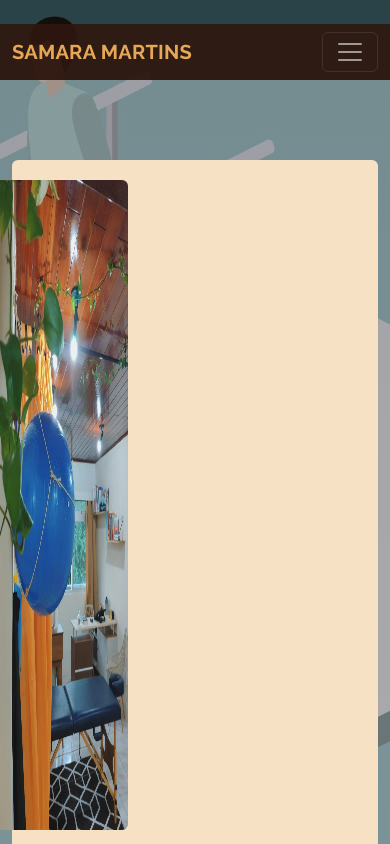
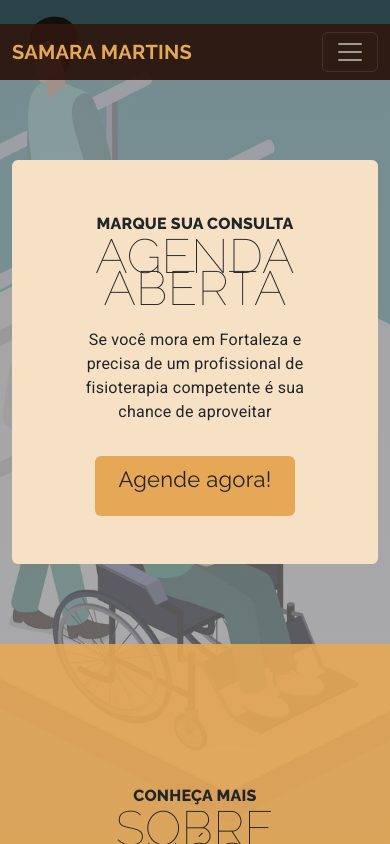
Before and after one commit to lucassantoss-dev/Scheduling, an Angular app: page / in a window 390 px wide. Built offline with nearby package versions, Linux system fonts and the light colour scheme.

Commit message:
changing responsivity

```diff
--- a/src/app/features/landing-page/components/services/services.component.scss
+++ b/src/app/features/landing-page/components/services/services.component.scss
@@ -122,3 +122,34 @@ body {
         max-width: 85vw;
     }
 }
+
+@media (min-width: 260px) and (max-width: 399px) {
+    .product-item .product-item-title {
+        position: relative;
+        z-index: 2;
+        right: 20px;
+        margin-bottom: 0;
+    }
+
+    .section-heading .section-heading-upper {
+        font-size: 1.3rem;
+    }
+
+    .section-heading .section-heading-lower {
+        font-size: 1.5rem;
+    }
+
+    .product-item .product-item-img {
+        position: relative;
+        z-index: 0;
+        max-width: 75vw;
+        height: 100vw;
+    }
+
+    .product-item .product-item-description {
+        position: relative;
+        z-index: 1;
+        margin-top: -3rem;
+        max-width: 85vw;
+    }
+}
--- a/src/app/features/landing-page/landing-page.component.scss
+++ b/src/app/features/landing-page/landing-page.component.scss
@@ -131,6 +131,69 @@ body {
     background-color: #E6A756;
 }
 
+@media (min-width: 260px) and (max-width: 401px) {
+    .intro .intro-img {
+        display: none;
+    }
+
+    .intro .intro-text {
+        left: 0;
+        width: 100%;
+        height: auto;
+        margin-top: 3rem;
+        margin-bottom: 2rem;
+        position: relative;
+        z-index: 2;
+    }
+
+    .intro .intro-text h2 {
+        margin-bottom: 1rem;
+    }
+
+    .intro .intro-text p {
+        margin-bottom: 1rem;
+    }
+
+    .intro .intro-text .intro-button {
+        width: 100%;
+        left: 0;
+        position: relative;
+        margin-top: 2rem;
+        bottom: auto;
+    }
+}
+
+@media (min-width: 402px) and (max-width: 991px) {
+    .intro .intro-img {
+        display: none;
+    }
+
+    .intro .intro-text {
+        left: 0;
+        width: 100%;
+        margin-top: 3rem;
+        position: relative;
+        margin-bottom: 2rem;
+        z-index: 2;
+    }
+
+    .intro .intro-text h2 {
+        margin-bottom: 1rem;
+    }
+
+    .intro .intro-text p {
+        margin-bottom: 1rem;
+    }
+
+    .intro .intro-text .intro-button {
+        width: 100%;
+        left: 0;
+        position: relative;
+        margin-top: 2rem;
+        bottom: auto;
+    }
+}
+
 @media (min-width: 992px) {
     .intro .intro-img {
         width: 75%;
```
